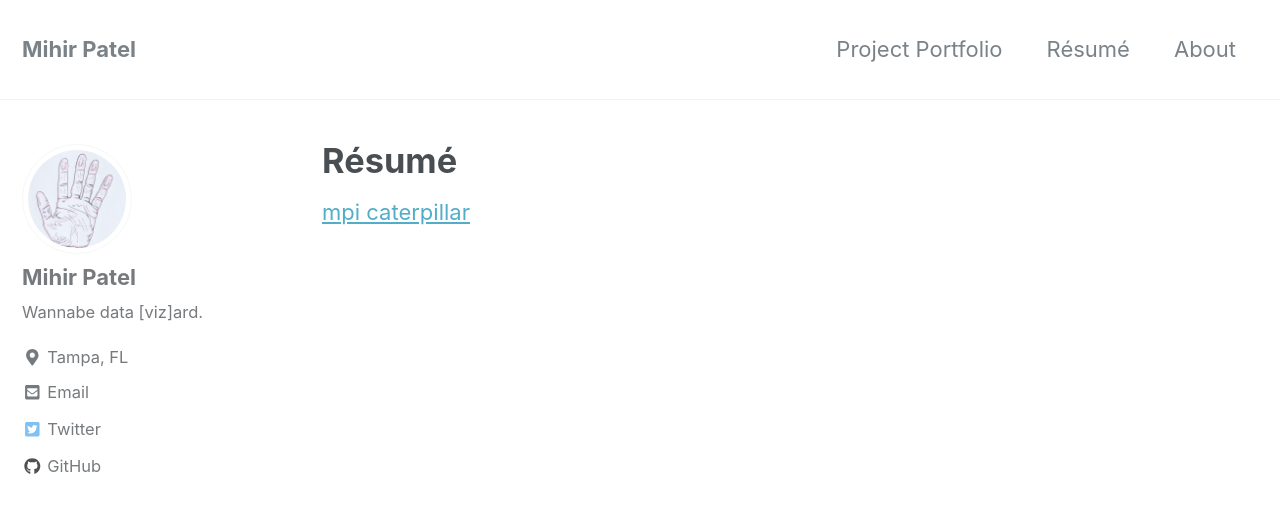
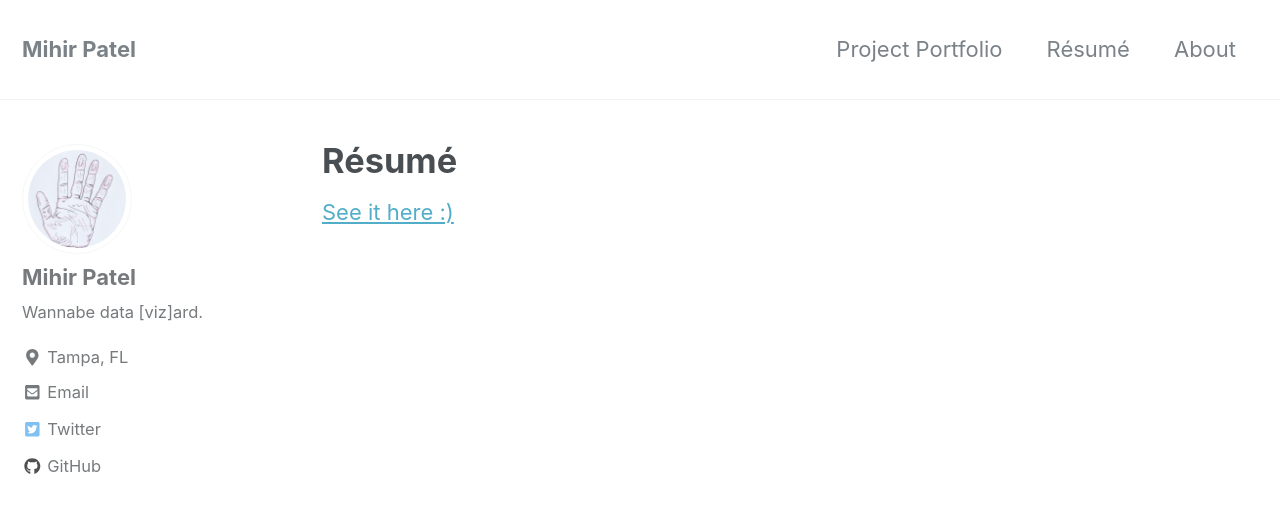
Before and after one commit to mihirp161/mihirp161.github.io, a Jekyll site: the page built from _pages/resume.md, in a window 1280 px wide and 900 px high. Shown: the top 513 px of the window. Built offline with Jekyll 4.4.1, drawn with Linux system fonts in a browser that asks for light colours; nearby versions of some CDN libraries.

Commit message:
Update resume.md

```diff
--- a/_pages/resume.md
+++ b/_pages/resume.md
@@ -3,4 +3,4 @@
 permalink: /resume/
 header:
 ---
-[mpi caterpillar](http://ToadHanks.github.io/images/mihir_resume_2019v4.pdf)
+[See it here :)](http://ToadHanks.github.io/images/mihir_resume_2019v4.pdf)
```
